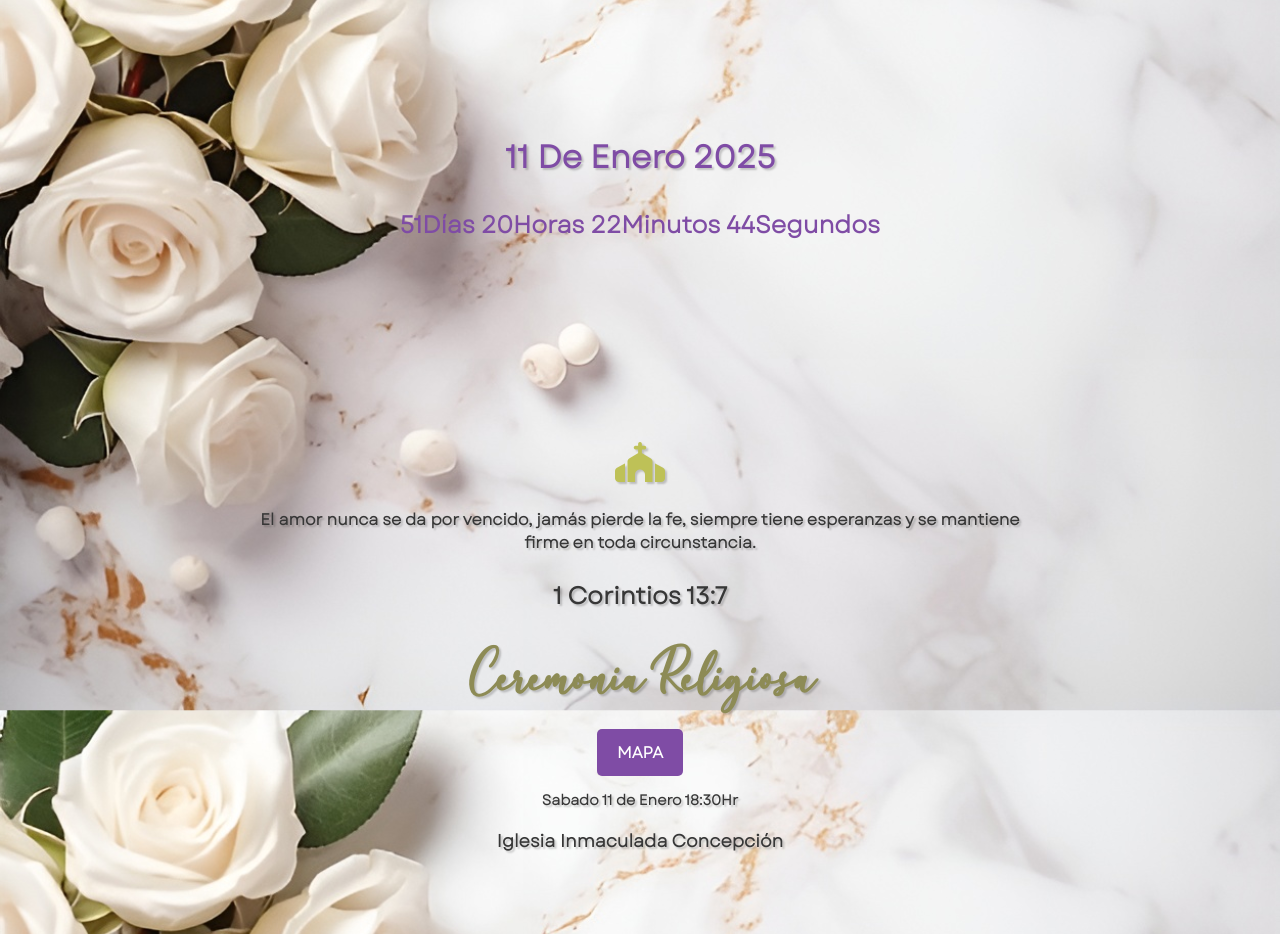
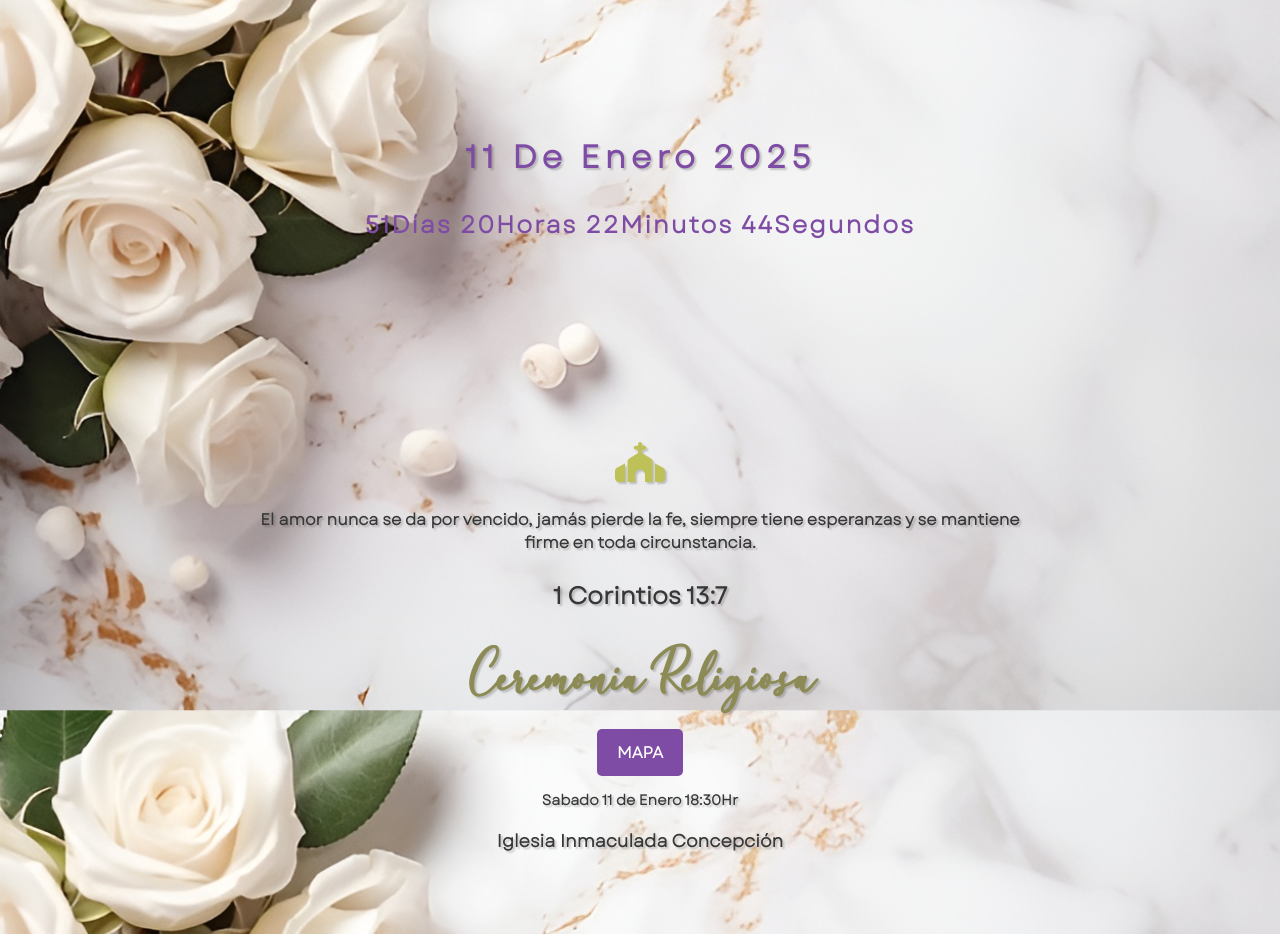
Before and after one commit to vanemarce/invitacion, a plain HTML site: page index.html in a window 1280 px wide. Shown: the part 1040-1974 px from the top of the page. Drawn offline with Linux system fonts and the light colour scheme; a web font is replaced by a local one.

Commit message:
Add files via upload

```diff
--- a/styles.css
+++ b/styles.css
@@ -170,6 +170,7 @@ h1 {
 /* Estilo para el temporizador */
 #countdown {
     font-family: 'Garet', sans-serif;
+    letter-spacing: 2px;
     font-size: 1.5rem;
     font-weight: bold;
     /* Negrita */
@@ -179,6 +180,7 @@ h1 {
 /* Aplicar la fuente Garet al texto de fecha */
 .fecha {
     font-family: 'Garet', sans-serif;
+    letter-spacing: 5px;
     font-size: 2rem;
     font-weight: bold;
     /* Negrita */
```
